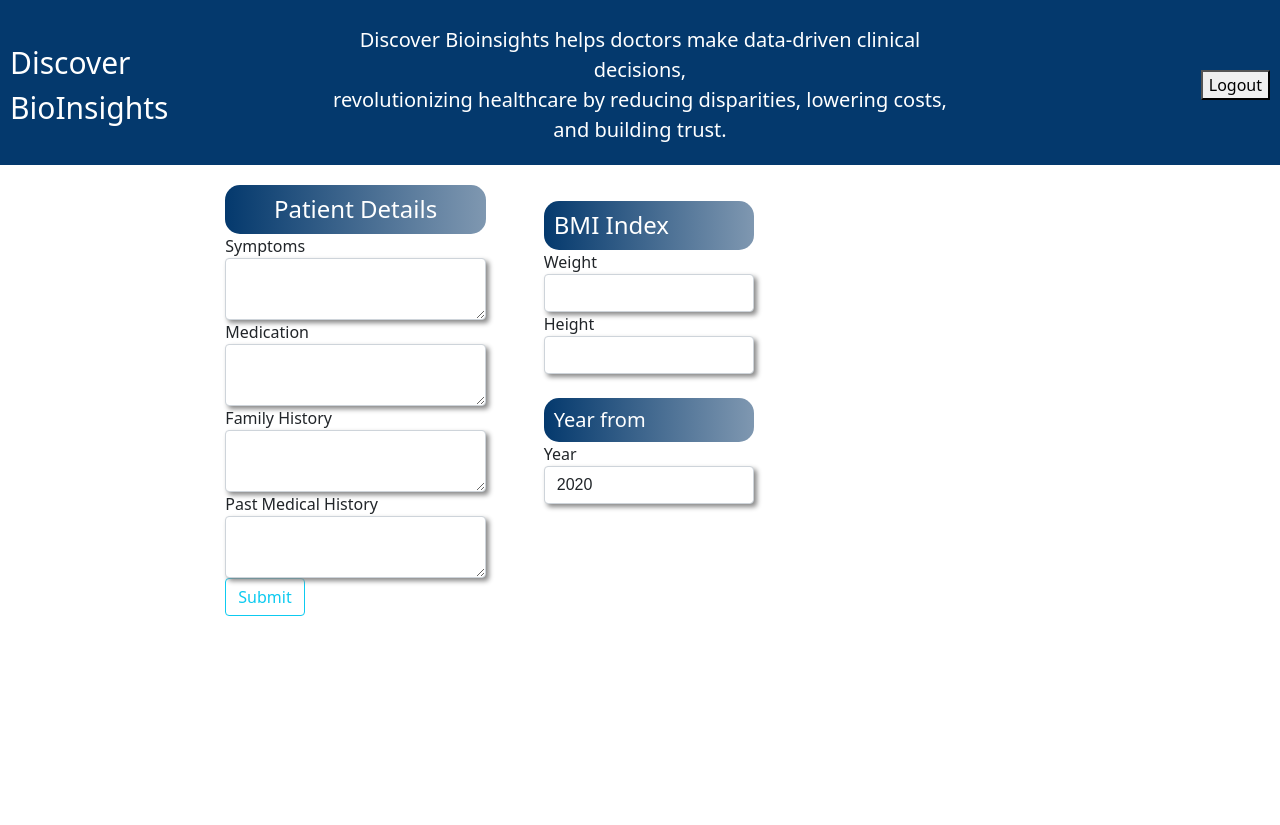
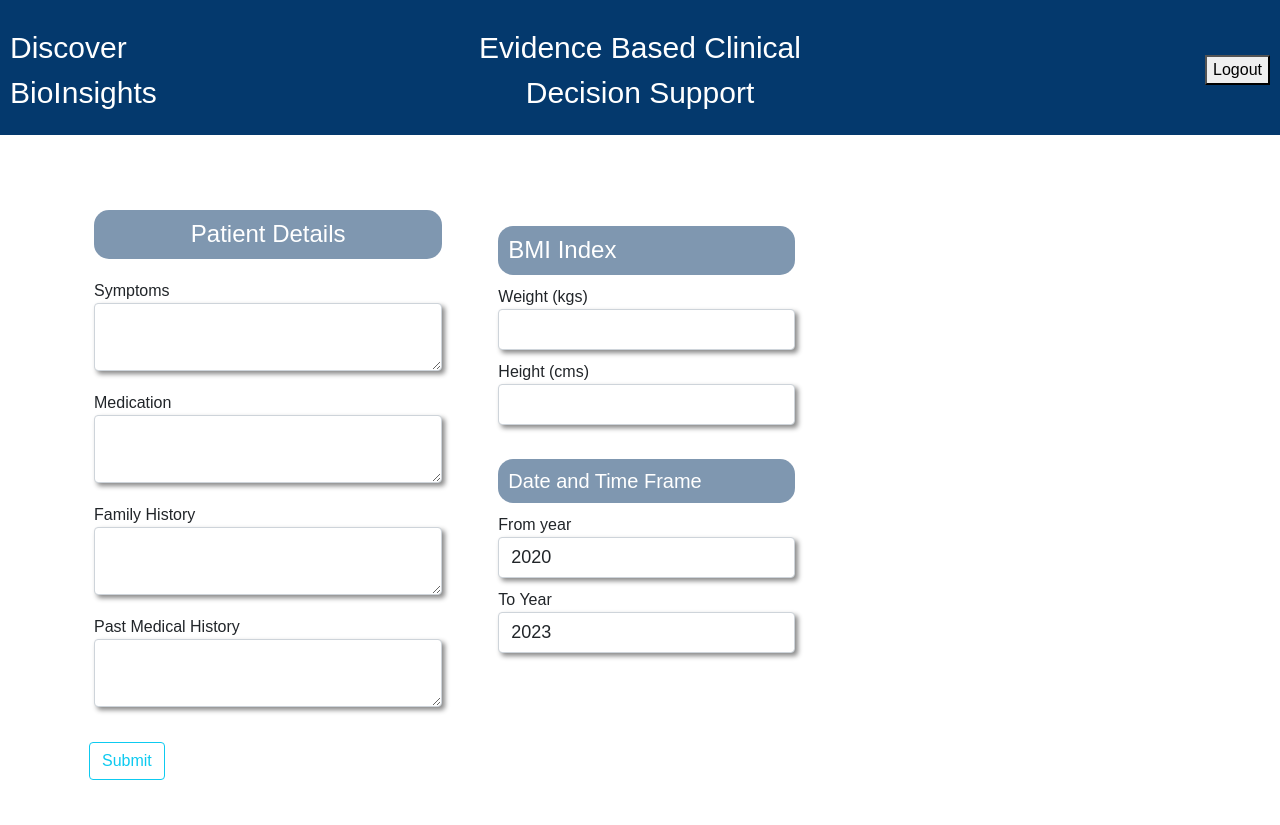
Before and after one commit to White-Devil09/Discover-Bioinsight, a Flask app: page / in a window 1280 px wide. Before the commit the page ends 616 px from the top, so only its background shows below. Run offline with Flask 2, Linux system fonts and the light colour scheme.

Commit message:
new screens

```diff
--- a/application/forms.py
+++ b/application/forms.py
@@ -1,5 +1,5 @@
 from flask_wtf import FlaskForm
-from wtforms import IntegerField, SubmitField, TextAreaField, SelectField
+from wtforms import IntegerField, SubmitField, TextAreaField, SelectField, DecimalField
 from wtforms.validators import DataRequired
 
 class PatientForm(FlaskForm):
@@ -7,8 +7,8 @@ class PatientForm(FlaskForm):
     gender = SelectField("Gender",choices=[("Male","Male"),("Female","Female"),("Other","Other")],default="Male",validators=[DataRequired()])
     region_of_origin = SelectField("Region of Origin",choices=[("North","North"),("South","South"),("East","East"),("West","West")],default="North",validators=[DataRequired()])
     cholestrol = IntegerField('Cholestrol', validators=[DataRequired()])
-    Weight = IntegerField('Weight', validators=[DataRequired()])
-    Height = IntegerField('Height', validators=[DataRequired()])
+    Weight = IntegerField('Weight (kgs)', validators=[DataRequired()])
+    Height = DecimalField('Height (cms)', validators=[DataRequired()])
     symptoms = TextAreaField('Symptoms', validators=[DataRequired()])
     medication = TextAreaField('Medication', validators=[DataRequired()])
     pastmedical_history = TextAreaField('Past Medical History', validators=[DataRequired()])
@@ -17,5 +17,6 @@ class PatientForm(FlaskForm):
     diabetic = SelectField("Diabetic",choices=[("Yes","Yes"),("No","No")],default="No",validators=[DataRequired()])
     family_history = TextAreaField('Family History', validators=[DataRequired()])
     final_diagnosis = TextAreaField('Final Diagnosis', validators=[DataRequired()])
-    year = IntegerField('Year',default=2020, validators=[DataRequired()])
+    year = IntegerField('From year',default=2020, validators=[DataRequired()])
+    to_year = IntegerField('To Year',default=2023, validators=[DataRequired()])
     submit = SubmitField('Submit')
--- a/application/routes.py
+++ b/application/routes.py
@@ -16,19 +16,33 @@ def patient_form():
 @app.route('/result', methods=['POST','GET'])
 def result():
     details = PatientForm(request.form)
-    symptoms_to_search = details.symptoms.data
-    symptom_keywords = ['dizziness', 'restlessness', 'swelling in the ankles', 'severe headache', 'pain in the arm', 'pain in the shoulder', 'shortness of breath', 'feeling of indigestion', 'swelling in ankles', 'cough especially when lying down', 'palpitations', 'fatigue', 'wheezing', 'feeling of heartburn', 'feeling of fullness', 'loss of consciousness', 'cyanosis (bluish or grayish skin color)', 'sweating', 'nausea', 'cold sweats', 'blurry vision', 'chest pain', 'fainting', 'cold sweat', 'pain in the neck', 'pain in the jaw', 'irregular pulse', 'difficulty concentrating', 'headache', 'weakness']
-    symptoms_to_search = [s for s in symptom_keywords if s in symptoms_to_search]
-    medications_to_search = details.medication.data.split(",")
+    symptoms_freetext = details.symptoms.data.lower()
+    symptom_keywords = ['dizziness', 'restlessness', 'swelling in the ankles', 'severe headache', 'pain in the arm', 'pain in the shoulder',
+                        'shortness of breath', 'feeling of indigestion', 'swelling in ankles', 'cough especially when lying down',
+                        'palpitations', 'fatigue', 'wheezing', 'feeling of heartburn', 'feeling of fullness', 'loss of consciousness',
+                        'cyanosis (bluish or grayish skin color)', 'sweating', 'nausea', 'cold sweats', 'blurry vision', 'chest pain', 'fainting',
+                        'cold sweat', 'pain in the neck', 'pain in the jaw', 'irregular pulse', 'difficulty concentrating', 'headache', 'weakness']
+    symptoms_to_search = [s for s in symptom_keywords if s in symptoms_freetext]
+
+    medication_keywords = ['aspirin', 'pioglitazone', 'simvastatin', 'linagliptin', 'isosorbide mononitrate', 'none', 'diltiazem', 'insulin', 'glyburide', 'glipizide', 'atorvastatin',
+                            'empagliflozin', 'ezetimibe', 'amlodipine', 'sitagliptin', 'hydrochlorothiazide', 'lovastatin', 'glimepiride', 'spironolactone', 'canagliflozin', 'dabigatran',
+                              'pravastatin', 'carvedilol', 'cilostazol', 'clopidogrel', 'metformin', 'gemfibrozil', 'rivaroxaban',
+                            'exenatide', 'enalapril', 'warfarin', 'metoprolol', 'atenolol', 'losartan', 'lisinopril', 'furosemide', 'prasugrel', 'apixaban', 'rosuvastatin', 'valsartan']
+    medications_free_text = details.medication.data.lower()
+    medications_to_search =  [s for s in medication_keywords if s in medications_free_text]
+
+
     family_history_to_match = details.family_history.data
     year_to_filter = details.year.data
+    to_year_to_filter = details.to_year.data
     print(year_to_filter)
     print(symptoms_to_search)
     query = {
         "$and": [
             {
                 "Final Diagnosis Date": {
-                    "$gte": year_to_filter
+                    "$gte": year_to_filter,
+                    "$lte": to_year_to_filter
                 }
             },
             {
--- a/application/templates/layout.html
+++ b/application/templates/layout.html
@@ -34,9 +34,12 @@
     .center {
         flex: 2;
         text-align: center;
-        font-size: 20px;
+        font-size: 30px;
         padding-top: 10px;
         padding-bottom: 10px;
+    }
+    .content-container {
+        padding: 30px;
     }
 </style>
 
@@ -44,20 +47,17 @@
     <header>
         <div class="banner">
             <div class="left"> Discover <br> BioInsights</div>
-            <div class="center"> Discover Bioinsights helps doctors make data-driven clinical decisions,<br> revolutionizing healthcare by reducing disparities, lowering costs, and building trust.</div>
+            <div class="center"> Evidence Based Clinical <br> Decision Support </div>
             <div class="right">
             <button class = "logout-button">Logout</button>
             </div>
+        </div>
     </header>
 
     <main class="container-fluid">
-        <div class="row">
-            <div class="col-md-2"></div>
-            <div class="col-md-8">
-                {% block content %}
-                {% endblock %}
-            </div>
-            <div class="col-md-2"></div>
+        <div class="content-container">
+            {% block content %}
+            {% endblock %}
         </div>
     </main>
 
--- a/application/templates/patient_form.html
+++ b/application/templates/patient_form.html
@@ -5,27 +5,31 @@
     body {
         margin: 0;
         padding: 0;
+        font-family: Arial, Helvetica, sans-serif;
     }
 
     .col-md-6 {
         flex: 0 0 50%;
         max-width: 100%;
+        padding: 10px;
     }
 
     .form-control {
-        font-family: Arial, Helvetica, sans-serif;
+        font-size: 18px;
         box-shadow: 3px 3px 5px #888888;
     }
 
     .card {
         border: none;
+        margin: 10px 0;
     }
 
     .blue-title {
-        background: linear-gradient(to right, #04396D, #00316380);
+        background: #00316380;
         color: white;
         padding: 10px;
         border-radius: 15px;
+        margin-bottom: 10px;
     }
 
     .left_space {
@@ -44,10 +48,24 @@
 
     .row {
         display: flex;
+        flex-wrap: wrap;
+        margin: -5px;
+    }
+    .form-group {
+        margin: 10px 0; /* Spacing change */
+    }
+
+    .btn-submit {
+        background-color: #007BFF;
+        color: white;
+        padding: 10px;
+        border: none;
+        border-radius: 5px;
+        cursor: pointer;
     }
 </style>
 
-<div>
+<div class="container">
     <div class="row">
         <div class="col-md-8">
             <form action="{{ url_for('result') }}" method="POST">
@@ -93,11 +111,15 @@
                                     </div>
                                     <br>
                                     <div class="blue-title">
-                                        <h5 class="card-title text-left mb-0">Year from</h5>
+                                        <h5 class="card-title text-left mb-0">Date and Time Frame</h5>
                                     </div>
                                     <div class="form-group">
                                         {{ form.year.label }}
                                         {{ form.year(class="form-control") }}
+                                    </div>
+                                    <div class="form-group">
+                                        {{ form.to_year.label }}
+                                        {{ form.to_year(class="form-control") }}
                                     </div>
                                 </div>
                             </div>
```
Also changed, not shown: application/templates/result.html (+56 -20 lines), setup.txt (added, +11 -0 lines).
